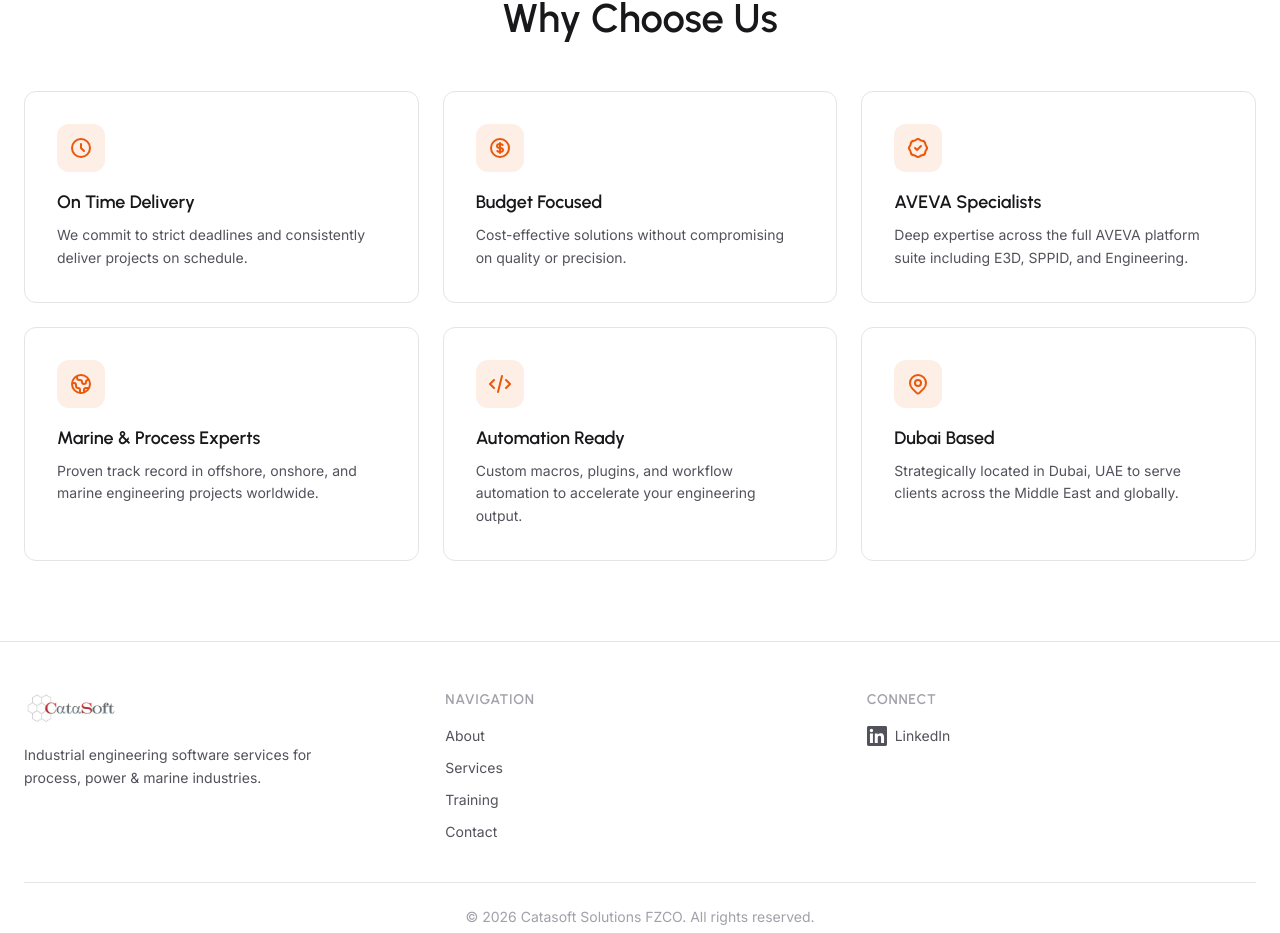
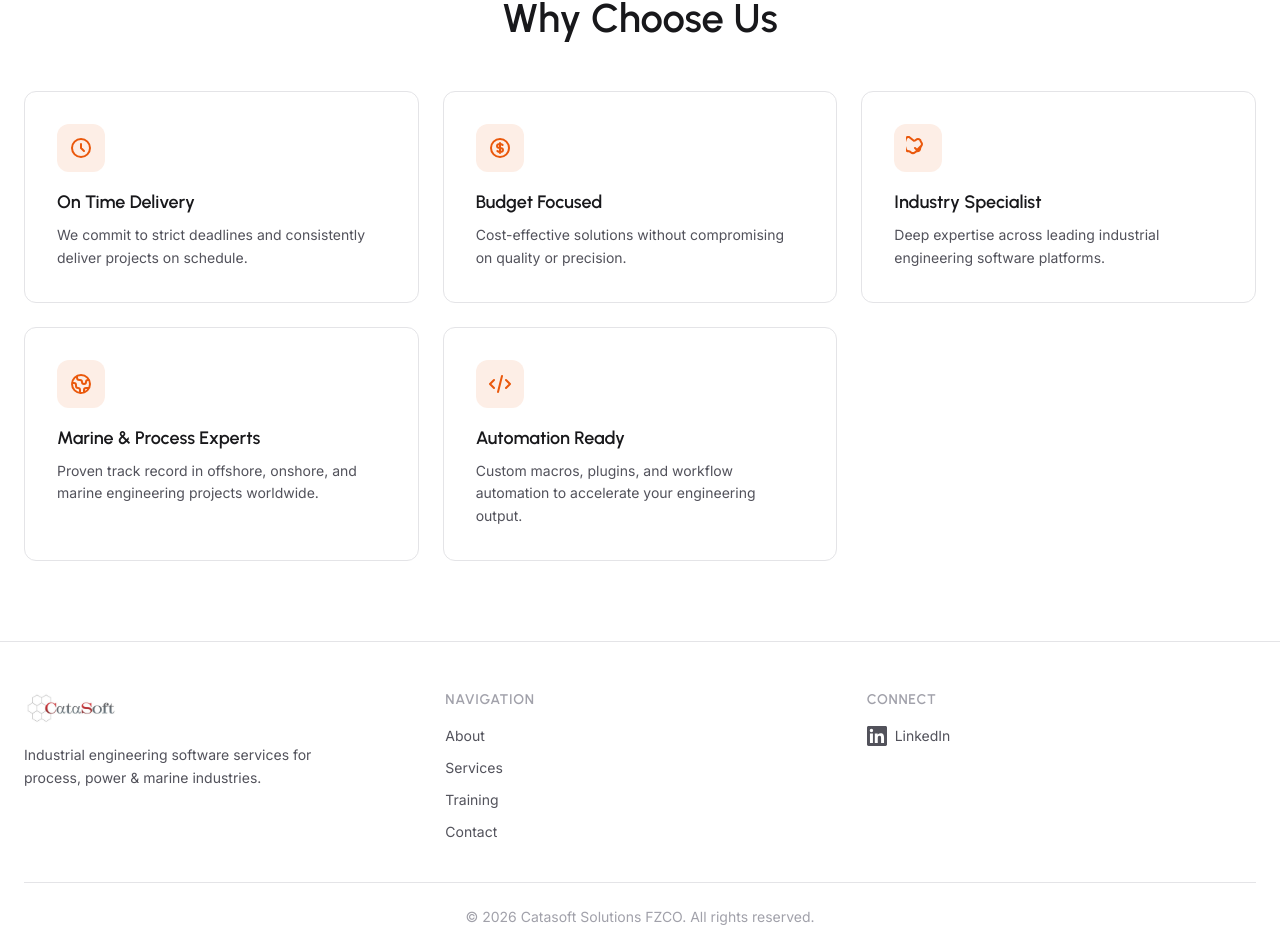
Before and after one commit to Tanishq1089/CATASOFT-N-WEBSITE, a React (Vite) app: page /about in a window 1280 px wide. Shown: the part 1191-2124 px from the top of the page. Built offline with nearby package versions, Linux system fonts and the light colour scheme.

Commit message:
Remove Dubai Based card and rename AVEVA Specialists to Industry Specialist in reasons grid

```diff
--- a/src/pages/AboutPage.jsx
+++ b/src/pages/AboutPage.jsx
@@ -21,9 +21,9 @@ const reasons = [
     desc: 'Cost-effective solutions without compromising on quality or precision.',
   },
   {
-    icon: <svg className="w-6 h-6" fill="none" stroke="currentColor" strokeWidth={2} viewBox="0 0 24 24"><path strokeLinecap="round" strokeLinejoin="round" d="M9 12l2 2 4-4M7.835 4.697a3.42 3.42 0 001.946-.806 3.42 3.42 0 014.438 0 3.42 3.42 0 001.946.806 3.42 3.42 0 013.138 3.138 3.42 3.42 0 00.806 1.946 3.42 3.42 0 010 4.438 3.42 3.42 0 00-.806 1.946 3.42 3.42 0 01-3.138 3.138 3.42 3.42 0 00-1.946.806 3.42 3.42 0 01-4.438 0 3.42 3.42 0 00-1.946-.806 3.42 3.42 0 01-3.138-3.138 3.42 3.42 0 00-.806-1.946 3.42 3.42 0 010-4.438 3.42 3.42 0 00.806-1.946 3.42 3.42 0 013.138-3.138z" /></svg>,
-    title: 'AVEVA Specialists',
-    desc: 'Deep expertise across the full AVEVA platform suite including E3D, SPPID, and Engineering.',
+    icon: <svg className="w-6 h-6" fill="none" stroke="currentColor" strokeWidth={2} viewBox="0 0 24 24"><path strokeLinecap="round" strokeLinejoin="round" d="M9 12l2 2 4-4M7.835 4.697a3.42 3.42 0 001.946-.806 3.42 3.42 0 014.438 0 3.42 3.42 0 00.806 1.946 3.42 3.42 0 010 4.438 3.42 3.42 0 00-.806 1.946 3.42 3.42 0 01-3.138 3.138 3.42 3.42 0 00-1.946.806 3.42 3.42 0 01-4.438 0 3.42 3.42 0 00-1.946-.806 3.42 3.42 0 01-3.138-3.138 3.42 3.42 0 00-.806-1.946 3.42 3.42 0 010-4.438 3.42 3.42 0 00.806-1.946 3.42 3.42 0 013.138-3.138z" /></svg>,
+    title: 'Industry Specialist',
+    desc: 'Deep expertise across leading industrial engineering software platforms.',
   },
   {
     icon: <svg className="w-6 h-6" fill="none" stroke="currentColor" strokeWidth={2} viewBox="0 0 24 24"><path strokeLinecap="round" strokeLinejoin="round" d="M3.055 11H5a2 2 0 012 2v1a2 2 0 002 2 2 2 0 012 2v2.945M8 3.935V5.5A2.5 2.5 0 0010.5 8h.5a2 2 0 012 2 2 2 0 104 0 2 2 0 012-2h1.064M15 20.488V18a2 2 0 012-2h3.064M21 12a9 9 0 11-18 0 9 9 0 0118 0z" /></svg>,
@@ -34,11 +34,6 @@ const reasons = [
     icon: <svg className="w-6 h-6" fill="none" stroke="currentColor" strokeWidth={2} viewBox="0 0 24 24"><path strokeLinecap="round" strokeLinejoin="round" d="M10 20l4-16m4 4l4 4-4 4M6 16l-4-4 4-4" /></svg>,
     title: 'Automation Ready',
     desc: 'Custom macros, plugins, and workflow automation to accelerate your engineering output.',
-  },
-  {
-    icon: <svg className="w-6 h-6" fill="none" stroke="currentColor" strokeWidth={2} viewBox="0 0 24 24"><path strokeLinecap="round" strokeLinejoin="round" d="M17.657 16.657L13.414 20.9a1.998 1.998 0 01-2.827 0l-4.244-4.243a8 8 0 1111.314 0z" /><path strokeLinecap="round" strokeLinejoin="round" d="M15 11a3 3 0 11-6 0 3 3 0 016 0z" /></svg>,
-    title: 'Dubai Based',
-    desc: 'Strategically located in Dubai, UAE to serve clients across the Middle East and globally.',
   },
 ]
 
```
